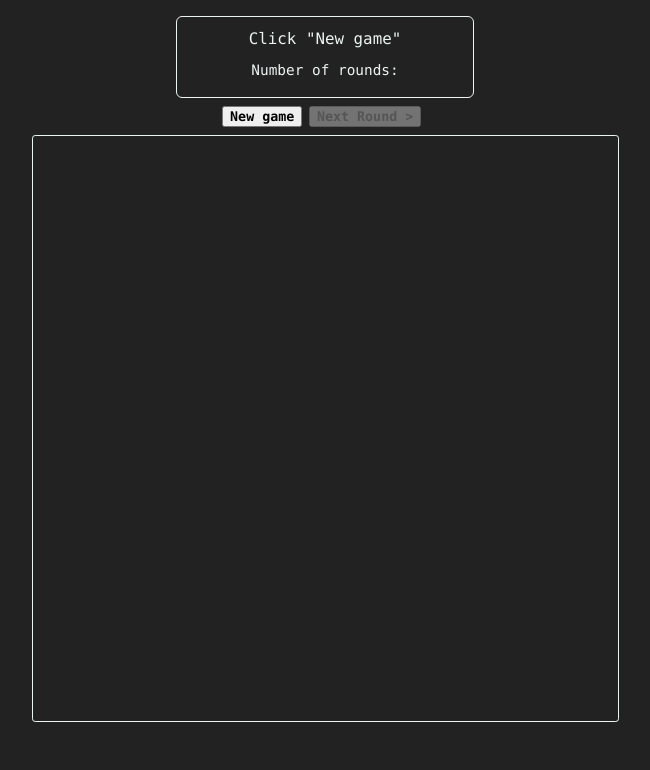
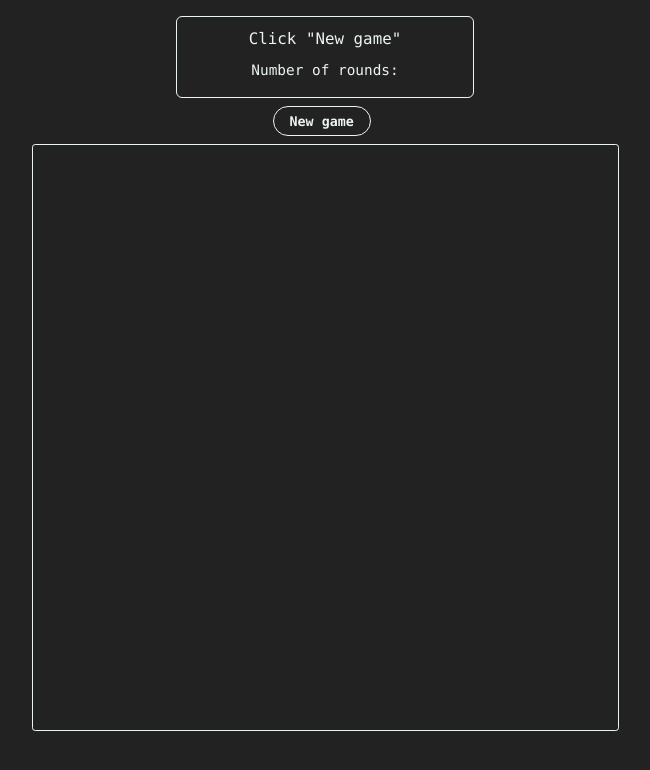
Before and after one commit to JohnArvid/memory-game, a plain HTML site: page index.html in a window 1280 px wide. Shown: the whole page, without its empty margins (315-965 px from the left). Drawn offline with Linux system fonts and the light colour scheme.

Commit message:
removed next round button added new stling to new game button

```diff
--- a/index.html
+++ b/index.html
@@ -15,7 +15,7 @@
     </div>
     <div id="btn-wrapper">
       <button id="nG">New game</button>
-      <button id="nR" disabled>Next Round &gt;</button>
+      <!-- <button id="nR" disabled>Next Round &gt;</button> -->
     </div>
     <div id="game-grid" class="empty">
       <div id="row1" class="row">
--- a/style.css
+++ b/style.css
@@ -35,6 +35,11 @@ button {
   font-family: Consolas, monospace;
   font-weight: 700;
   margin-right: 0.5em;
+  color: #ecf4f3;
+  background: #222222;
+  border: 1px solid #ecf4f3;
+  border-radius: 2em;
+  padding: 2% 5%;
 }
 
 p#msg {
```
